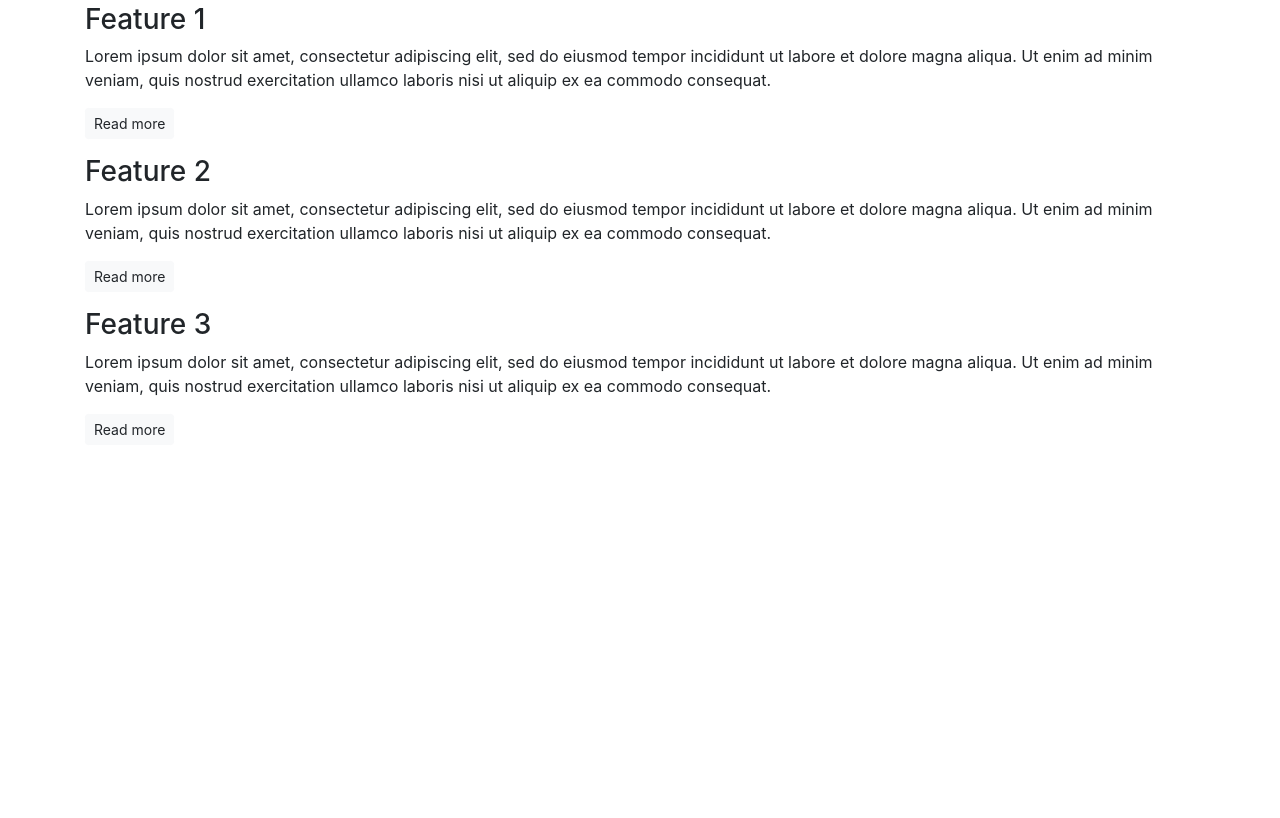
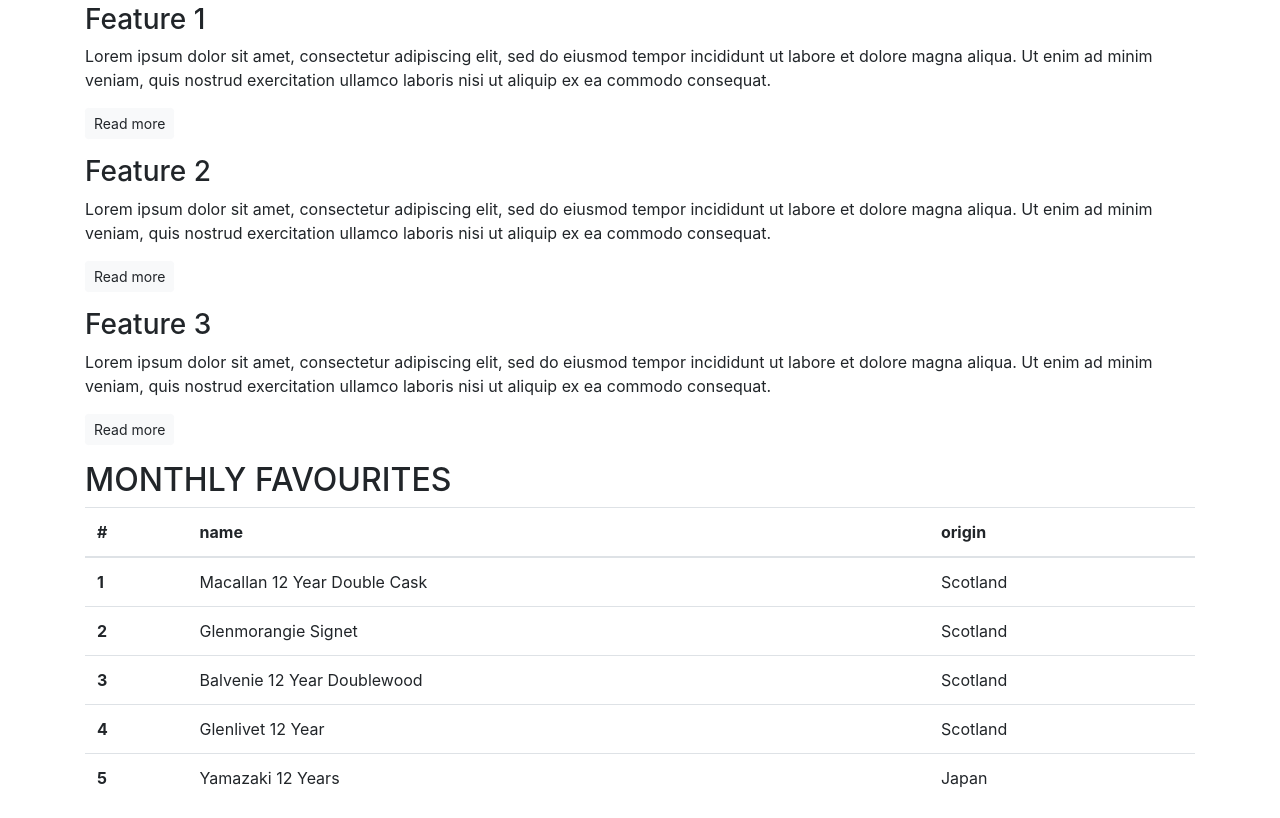
Before and after one commit to vikdts/bootstrap-tutorial, a plain HTML site: page index.html in a window 1280 px wide. Shown: the part 498-1316 px from the top of the page. Before the commit the page ends 959 px from the top, so only its background shows below. Drawn offline with nearby package versions, Linux system fonts and the light colour scheme.

Commit message:
Add monthly favourites

```diff
--- a/index.html
+++ b/index.html
@@ -59,6 +59,49 @@
             </div>
         </section>
         <!-- /.features -->
+
+        <!-- Favourites -->
+        <section>
+            <h2 class="text-uppercase">Monthly favourites</h2>
+            <table class="table">
+  <thead>
+    <tr>
+      <th scope="col">#</th>
+      <th scope="col">name</th>
+      <th scope="col">origin</th>
+    </tr>
+  </thead>
+  <tbody>
+    <tr>
+      <th scope="row">1</th>
+      <td>Macallan 12 Year Double Cask</td>
+      <td>Scotland</td>
+    </tr>
+    <tr>
+      <th scope="row">2</th>
+      <td>Glenmorangie Signet</td>
+      <td>Scotland</td>
+    </tr>
+    <tr>
+      <th scope="row">3</th>
+      <td>Balvenie 12 Year Doublewood</td>
+      <td>Scotland</td>
+    </tr>
+    <tr>
+      <th scope="row">4</th>
+      <td>Glenlivet 12 Year</td>
+      <td>Scotland</td>
+    </tr>
+    <tr>
+      <th scope="row">5</th>
+      <td>Yamazaki 12 Years</td>
+      <td>Japan</td>
+    </tr>
+  </tbody>
+</table>
+        </section>
+        <!-- /.favourites -->
+
     </article>
 </body>
 </html>
```
